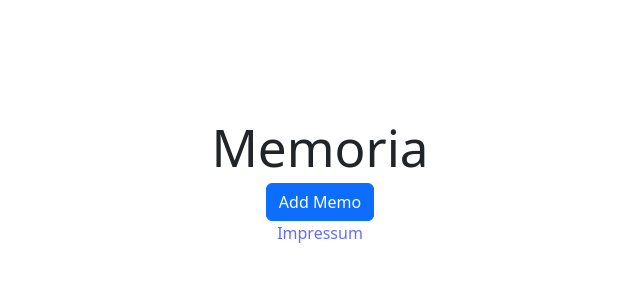
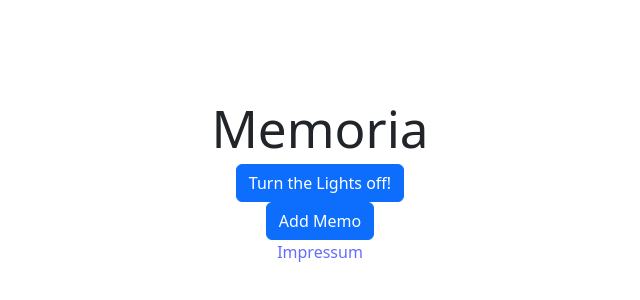
Before and after one commit to TeoDevGerman/memoria, a React (Vite) app: page / in a window 1280 px wide. Shown: the part 218-518 px from the top of the page, without its empty margins (320-960 px from the left). Built offline with nearby package versions, Linux system fonts and the light colour scheme.

Commit message:
feat: add Darkmode

```diff
--- a/src/App.tsx
+++ b/src/App.tsx
@@ -1,45 +1,28 @@
 import { useEffect, useState } from 'react';
-import { Link } from 'react-router-dom';
-import { Memo } from './Memo';
-import { memoDB } from './db';
+import { Outlet } from 'react-router-dom';
 
 export const App = () => {
-    const [memos, setMemos] = useState<Memo[]>([]);
-
-    useEffect(() => setMemos(memoDB.getMemos()), []);
-
+    const [isDarmodeOn, setDarkmode] = useState(false);
+    useEffect(() => {
+        if (isDarmodeOn) {
+            document.documentElement.setAttribute('data-bs-theme', 'dark');
+        } else {
+            document.documentElement.setAttribute('data-bs-theme', 'light');
+        }
+    }, [isDarmodeOn]);
     return (
         <>
             <h1>Memoria</h1>
-
-            {/* todo list */}
-            <div className="container text-center">
-                <div className="row row-cols-auto">
-                    {memos.map((memo) => (
-                        <div className="card col m-4 p-2" key={memo.id}>
-                            <div className="card-body">
-                                <h5 className="card-title">#{memo.id} Memo</h5>
-                                <p className="card-text">{memo.text}</p>
-                                <p className="card-text">{memo.deadline.toLocaleDateString()}</p>
-                                <p className="card-text">{memo.progress}%</p>
-                                <Link to={`MemoPage/${memo.id}`} className="btn btn-primary">
-                                    Edit
-                                </Link>
-                            </div>
-                        </div>
-                    ))}
-                </div>
+            <button
+                type="button"
+                onClick={() => setDarkmode((currentDarkmodeSetting) => !currentDarkmodeSetting)}
+                className="btn btn-primary"
+            >
+                {isDarmodeOn ? 'Turn the Lights on!' : 'Turn the Lights off!'}
+            </button>
+            <div>
+                <Outlet />
             </div>
-
-            <Link to="/AddMemo">
-                <button type="button" className="btn btn-primary">
-                    Add Memo
-                </button>
-            </Link>
-
-            <footer>
-                <Link to="/Impressum">Impressum</Link>
-            </footer>
         </>
     );
 };
--- /dev/null
+++ b/src/MemoList.tsx
@@ -0,0 +1,44 @@
+import { useEffect, useState } from 'react';
+import { Link } from 'react-router-dom';
+import { Memo } from './Memo';
+import { memoDB } from './db';
+
+export const MemoList = () => {
+    const [memos, setMemos] = useState<Memo[]>([]);
+
+    useEffect(() => setMemos(memoDB.getMemos()), []);
+
+    return (
+        <>
+
+            {/* todo list */}
+            <div className="container text-center">
+                <div className="row row-cols-auto">
+                    {memos.map((memo) => (
+                        <div className="card col m-4 p-2" key={memo.id}>
+                            <div className="card-body">
+                                <h5 className="card-title">#{memo.id} Memo</h5>
+                                <p className="card-text">{memo.text}</p>
+                                <p className="card-text">{memo.deadline.toLocaleDateString()}</p>
+                                <p className="card-text">{memo.progress}%</p>
+                                <Link to={`MemoPage/${memo.id}`} className="btn btn-primary">
+                                    Edit
+                                </Link>
+                            </div>
+                        </div>
+                    ))}
+                </div>
+            </div>
+
+            <Link to="/AddMemo">
+                <button type="button" className="btn btn-primary">
+                    Add Memo
+                </button>
+            </Link>
+
+            <footer>
+                <Link to="/Impressum">Impressum</Link>
+            </footer>
+        </>
+    );
+};
--- a/src/main.tsx
+++ b/src/main.tsx
@@ -8,7 +8,8 @@ import { AddMemo } from './AddMemo';
 import { App } from './App';
 import { memoDB } from './db';
 import { Impressum } from './Impressum';
-import { MemoPage } from './MemosPage';
+import { MemoList } from './MemoList';
+import { MemoPage } from './MemoPage';
 
 const memoList = memoDB.getMemos();
 
@@ -16,6 +17,22 @@ const router = createBrowserRouter([
     {
         path: '/',
         element: <App />,
+        children: [
+            {
+                path: 'MemoPage/:memoId',
+                element: <MemoPage />,
+
+                loader: ({ params }: LoaderFunctionArgs) => {
+                    for (let i = 0; i < memoList.length; i++) {
+                        if (memoList[i].id == Number(params.memoId)) {
+                            return memoList[i];
+                        }
+                    }
+                },
+            },
+            {
+                path: '',
+                element: <MemoList />,
             },
             {
                 path: '/Impressum',
@@ -25,16 +42,7 @@ const router = createBrowserRouter([
                 path: '/AddMemo',
                 element: <AddMemo />,
             },
-    {
-        path: 'MemoPage/:memoId',
-        element: <MemoPage />,
-        loader: ({ params }: LoaderFunctionArgs) => {
-            for (let i = 0; i < memoList.length; i++) {
-                if (memoList[i].id == Number(params.memoId)) {
-                    return memoList[i];
-                }
-            }
-        },
+        ],
     },
 ]);
 
```
Also changed, not shown: src/MemoPage.tsx (renamed from src/MemosPage.tsx). Lines whose indentation alone changed are shown as unchanged.
